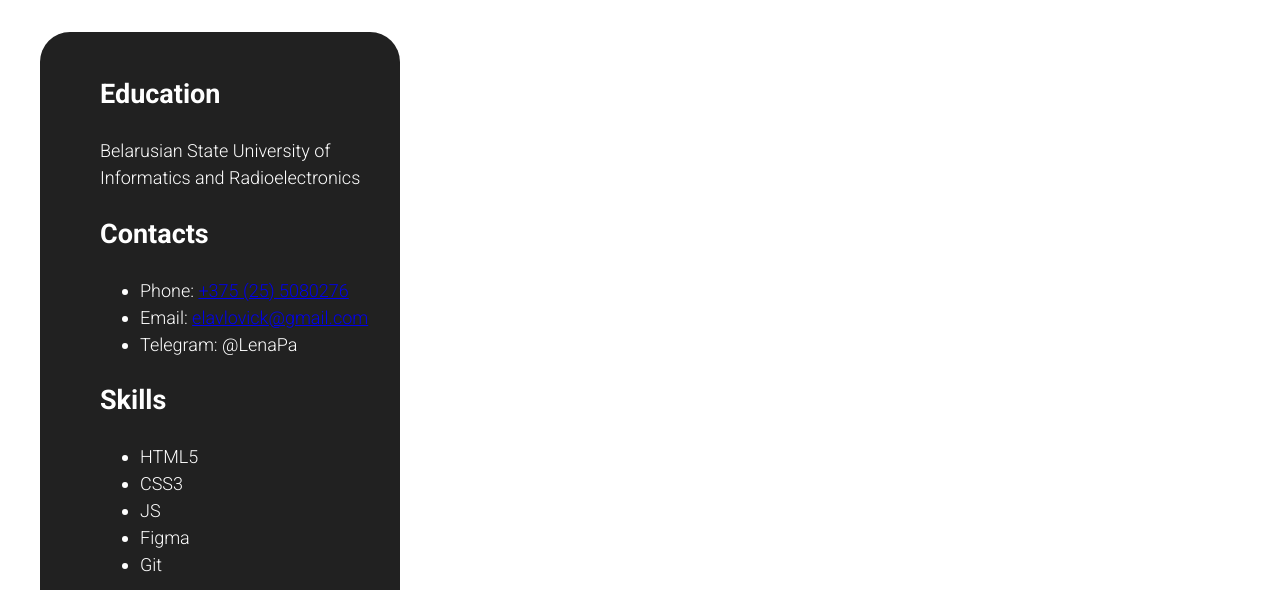
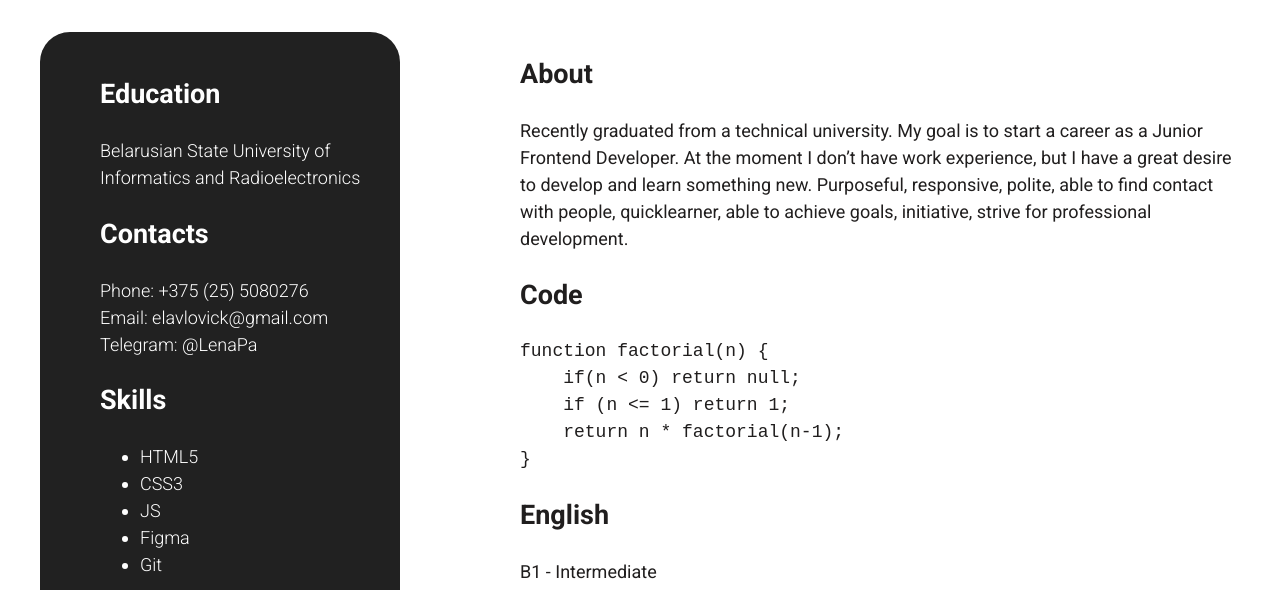
Before and after one commit to fourlena/rsschool-cv, a plain HTML site: page index.html in a window 1280 px wide. Shown: the part 362-952 px from the top of the page. Drawn offline with Linux system fonts and the light colour scheme; files that its build step writes are made by us from their sources.

Commit message:
add: add about, code and english sections

```diff
--- a/index.html
+++ b/index.html
@@ -7,7 +7,7 @@
     <link rel="preconnect" href="https://fonts.googleapis.com">
     <link rel="preconnect" href="https://fonts.gstatic.com" crossorigin>
     <link href="https://fonts.googleapis.com/css2?family=Roboto:wght@300;400;700&display=swap" rel="stylesheet">
-    <link rel="stylesheet" href="css/style.css">
+    <link rel="stylesheet" href="style.css">
     <title>Cv</title>
 </head>
 <body>
@@ -77,6 +77,28 @@
                     </ul>
                 </section>
             </aside>
+            <div class="wrapper">
+                <section class="about" id="about">
+                    <h2>About</h2>
+                    <p>
+                        Recently graduated from a technical university. My goal is to start a career as a Junior Frontend Developer. At the moment I don’t  have work experience, but I have a great desire to develop and learn something new.
+                        Purposeful, responsive, polite, able to find contact with people, quicklearner, able to achieve goals, initiative, strive for professional development.
+                    </p>
+                </section>
+                <section class="code" id="code">
+                    <h2>Code</h2>
+                    <pre><code>function factorial(n) {
+    if(n &lt; 0) return null;
+    if (n &lt;= 1) return 1;
+    return n * factorial(n-1);
+}
+</code></pre>
+                </section>
+                <section class="english" id="english">
+                    <h2>English</h2>
+                    <p>B1 - Intermediate</p>
+                </section>
+            </div>
         </div>
     </main>
 </body>
--- a/style.css
+++ b/style.css
@@ -73,3 +73,21 @@ body{
     color:#FFFFFF;
     font-weight: 300;
 }
+
+.wrapper{
+    width: 60%;
+}
+
+.contacts-list{
+    list-style-type: none;
+    padding: 0;
+}
+.contacts-link{
+    color: #FFFFFF;
+    text-decoration: none;
+}
+
+.project-link{
+    color: #FFFFFF;
+    text-decoration: none;
+}
```
